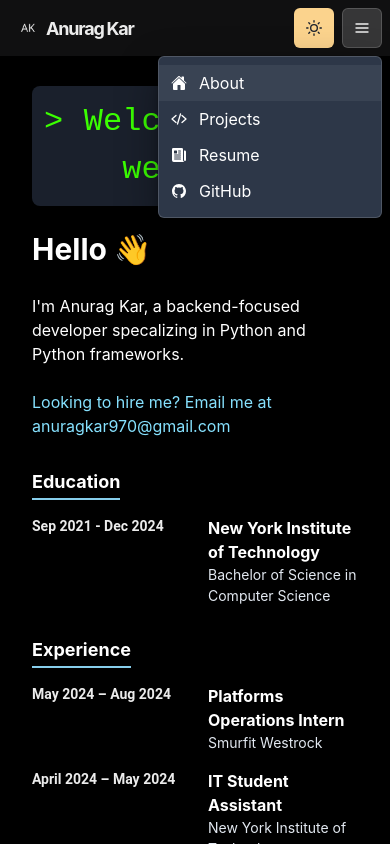
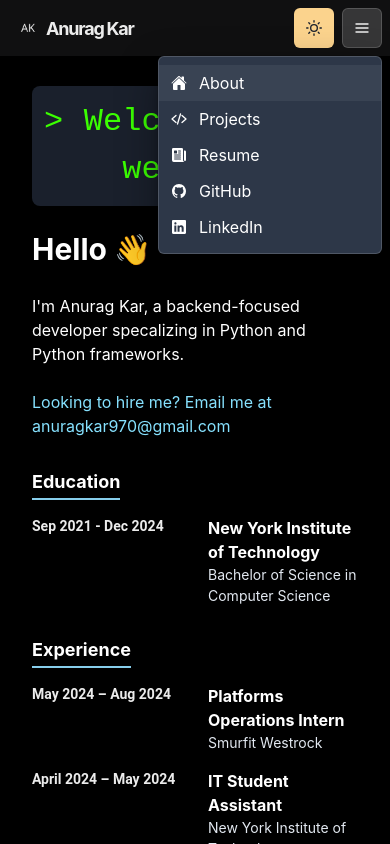
Before and after one commit to anuragkar-dev/anuragkar.dev, a Next.js app: page / in a window 390 px wide. Both pictures are taken after a click on the button 362 px from the left and 28 px from the top of the page. Shown: the top 844 px of the page. Built offline with nearby package versions, Linux system fonts and the light colour scheme.

Commit message:
fix hamburger navbar

```diff
--- a/components/navbar.js
+++ b/components/navbar.js
@@ -233,6 +233,24 @@ const Navbar = props => {
                                         </span>
                                     </MenuItem>
                                 </NextLink>
+
+                                <NextLink
+                                    href="https://linkedin.com/in/anuragcar"
+                                    passHref
+                                >
+                                    <MenuItem
+                                        as={Link}
+                                        style={{
+                                            gap: 4,
+                                            textDecoration: 'none'
+                                        }}
+                                    >
+                                        <IoLogoLinkedin />
+                                        <span style={{ marginLeft: '0.5rem' }}>
+                                            LinkedIn
+                                        </span>
+                                    </MenuItem>
+                                </NextLink>
                             </MenuList>
                         </Menu>
                     </Box>
--- a/pages/index.js
+++ b/pages/index.js
@@ -206,7 +206,7 @@ const Page = () => {
                         </VStack>
                     </Section>
                 </AnimatedSection>
-                <AnimatedSection index={1}>
+                <AnimatedSection index={3}>
                     <Section>
                         <Heading
                             as="h3"
```
